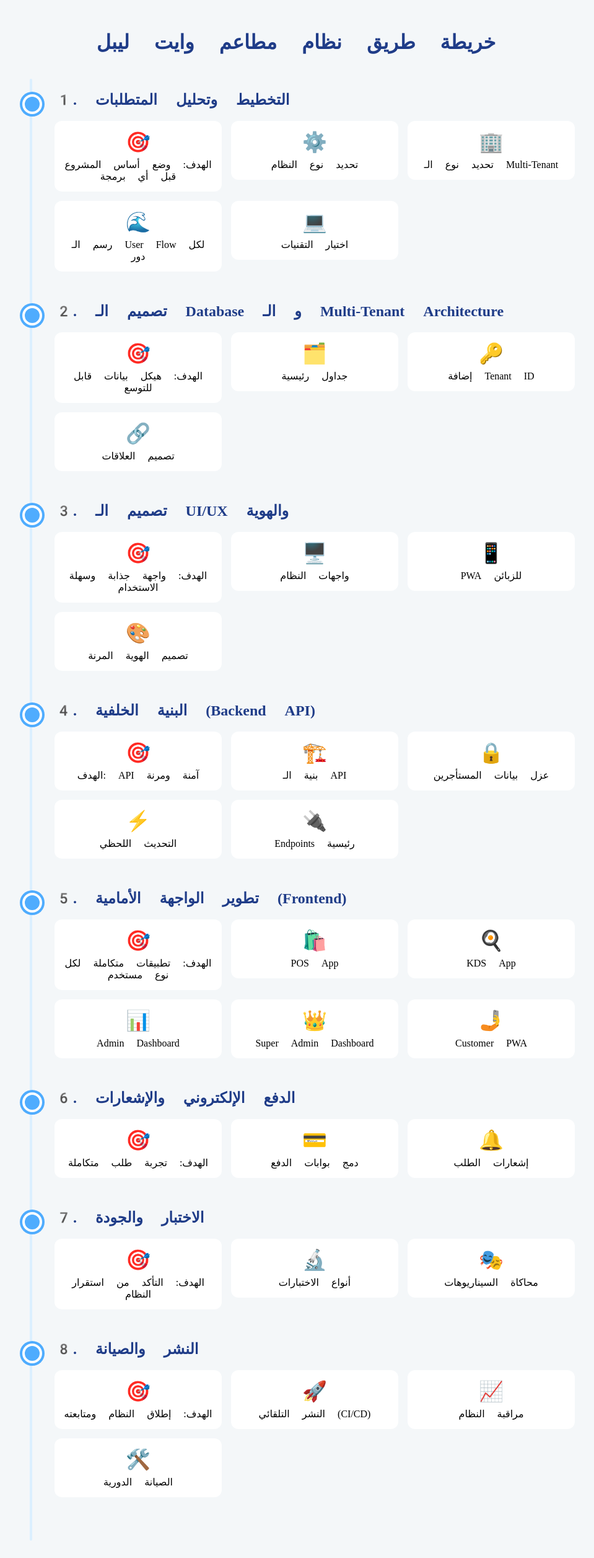
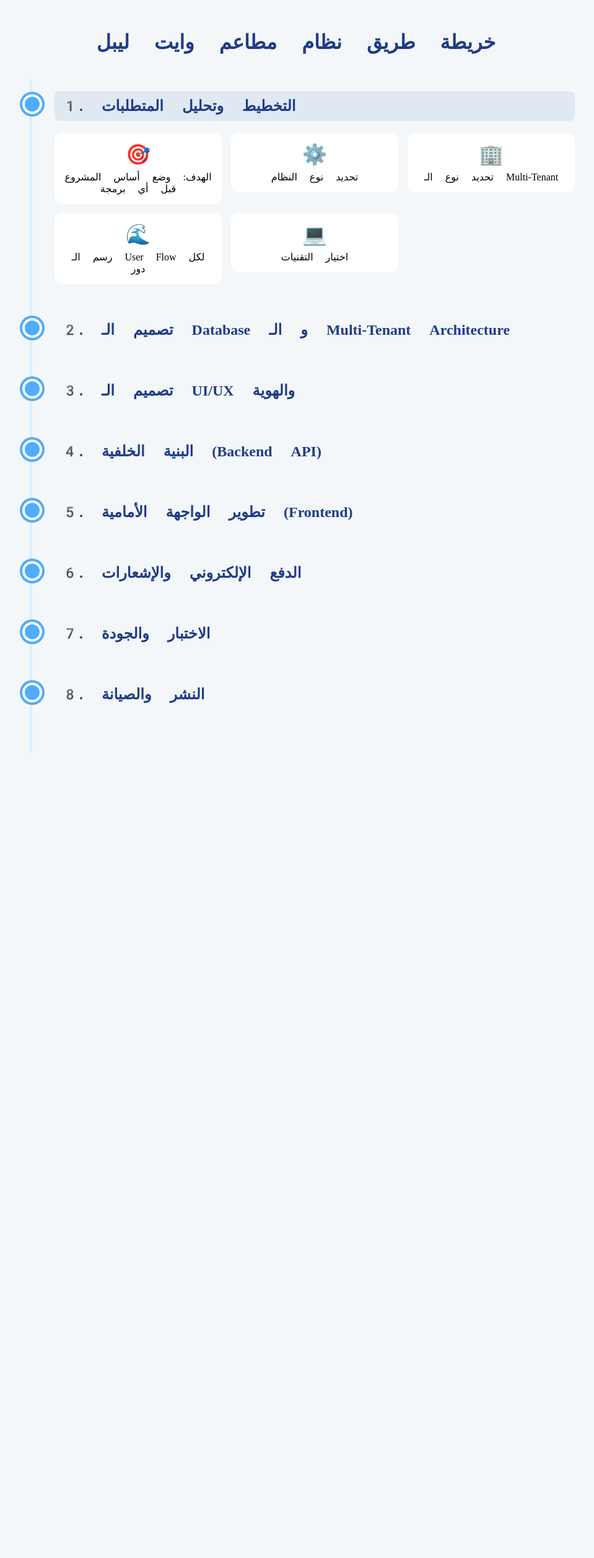
Before and after one commit to abokosay/workplan, a React (Create React App) app: page / in a window 1280 px wide. Shown: the whole page at 62% size, without its empty margins (162-1121 px from the left). After the commit the page ends 1242 px from the top, so only its background shows below. Built offline with nearby package versions, Linux system fonts and the light colour scheme; a web font is replaced by a local one.

Commit message:
feat: Redesign app as a vertical accordion roadmap

```diff
--- a/src/App.jsx
+++ b/src/App.jsx
@@ -14,7 +14,13 @@ function App() {
     "8. النشر والصيانة",
   ];
 
+  const [openPhase, setOpenPhase] = useState(phases[0]); // Keep the first phase open by default
   const [expandedCard, setExpandedCard] = useState(null);
+
+  const handlePhaseClick = (phase) => {
+    setOpenPhase(openPhase === phase ? null : phase);
+    setExpandedCard(null); // Collapse card when changing phase
+  };
 
   const handleCardClick = (cardData) => {
     if (expandedCard === cardData) {
@@ -32,6 +38,8 @@ function App() {
           <PhaseSection
             key={phase}
             phase={phase}
+            isOpen={openPhase === phase}
+            onPhaseClick={handlePhaseClick}
             expandedCard={expandedCard}
             onCardClick={handleCardClick}
           />
--- a/src/components/PhaseSection.jsx
+++ b/src/components/PhaseSection.jsx
@@ -3,85 +3,104 @@ import { motion, AnimatePresence } from "framer-motion";
 
 const phaseData = {
   "1. التخطيط وتحليل المتطلبات": [
-    { name: "الهدف: وضع أساس المشروع قبل أي برمجة", icon: "🎯", tasks: [] },
-    { name: "تحديد نوع النظام", icon: "⚙️", tasks: ["POS (نقطة بيع)", "KDS (شاشة المطبخ)", "PWA للزبون (طلب، دليفري، تيك أواي)", "لوحة إدارة للمطعم + لوحة سوبر أدمن للتحكم بكل العملاء"] },
-    { name: "تحديد نوع الـ Multi-Tenant", icon: "🏢", tasks: ["Database per Tenant أو Shared Database with Tenant ID"] },
-    { name: "رسم الـ User Flow لكل دور", icon: "🌊", tasks: ["Customer", "Delivery Guy", "Manager", "Admin (لكل مطعم)", "Super Admin (للنظام ككل)"] },
-    { name: "اختيار التقنيات", icon: "💻", tasks: ["Frontend: React / Next.js (مع Tailwind أو Material UI)", "Backend: Node.js (NestJS أو Express)", "Database: PostgreSQL أو MongoDB", "PWA: React + Workbox", "Hosting: Docker + AWS / DigitalOcean", "Payments: Stripe أو PayPal أو بوابات محلية", "Notifications: Firebase Cloud Messaging + Twilio (SMS) + Nodemailer (Email)"] }
+    { name: "الهدف: وضع أساس المشروع قبل أي برمجة", icon: "🎯", tasks: ["تحديد الأهداف الرئيسية للنظام.", "تحليل الجمهور المستهدف.", "وضع خطة عمل أولية."] },
+    { name: "تحديد نوع النظام", icon: "⚙️", tasks: ["بناء نظام نقاط بيع (POS) متكامل.", "تطوير شاشة عرض للمطبخ (KDS) لتتبع الطلبات.", "إنشاء تطبيق ويب تقدمي (PWA) للعملاء للطلب والتوصيل.", "تصميم لوحة تحكم لإدارة المطاعم ولوحة تحكم عليا لإدارة جميع العملاء."] },
+    { name: "تحديد نوع الـ Multi-Tenant", icon: "🏢", tasks: ["الاختيار بين قاعدة بيانات منفصلة لكل عميل (Database per Tenant) لضمان العزل التام، أو قاعدة بيانات مشتركة مع `Tenant ID` لسهولة الإدارة."] },
+    { name: "رسم الـ User Flow لكل دور", icon: "🌊", tasks: ["تصميم رحلة المستخدم للعميل (Customer) منذ دخوله التطبيق وحتى استلام الطلب.", "تحديد خطوات رجل التوصيل (Delivery Guy).", "واجهات مدير المطعم (Manager) لمتابعة الأداء.", "صلاحيات الأدمن (Admin) لكل مطعم.", "واجهة السوبر أدمن (Super Admin) للتحكم الكامل."] },
+    { name: "اختيار التقنيات", icon: "💻", tasks: ["الواجهة الأمامية (Frontend): استخدام React أو Next.js مع Tailwind CSS لتصميم مرن.", "الواجهة الخلفية (Backend): بناء API قوي باستخدام Node.js مع NestJS.", "قاعدة البيانات (Database): الاعتماد على PostgreSQL لقوة العلاقات أو MongoDB لمرونة التعامل مع البيانات.", "بوابات الدفع (Payments): دمج Stripe و PayPal مع بوابات دفع محلية.", "الإشعارات (Notifications): استخدام Firebase للموبايل و Twilio للـ SMS."] }
   ],
   "2. تصميم الـ Database و الـ Multi-Tenant Architecture": [
-    { name: "الهدف: هيكل بيانات قابل للتوسع", icon: "🎯", tasks: [] },
-    { name: "جداول رئيسية", icon: "🗂️", tasks: ["restaurants (بيانات كل مطعم)", "menus (قائمة الطعام)", "orders (الطلبات)", "users (الزبائن + الطاقم)", "roles (صلاحيات: manager, chef, delivery, admin)", "payments (تفاصيل الدفع)", "notifications (سجل الإشعارات)"] },
-    { name: "إضافة Tenant ID", icon: "🔑", tasks: ["إضافة Tenant ID في كل جدول لربط البيانات بالمطعم المناسب."] },
-    { name: "تصميم العلاقات", icon: "🔗", tasks: ["تصميم علاقات واضحة مع Indexes للأداء العالي."] }
+    { name: "الهدف: هيكل بيانات قابل للتوسع", icon: "🎯", tasks: ["بناء أساس قوي للبيانات يدعم نمو النظام وإضافة ميزات جديدة بسهولة."] },
+    { name: "جداول رئيسية", icon: "🗂️", tasks: ["تصميم جدول `restaurants` لتخزين معلومات كل مطعم.", "جدول `menus` للقوائم والأصناف.", "جدول `orders` لتتبع جميع الطلبات وحالاتها.", "جدول `users` لحسابات العملاء والموظفين.", "جدول `roles` لتحديد صلاحيات المستخدمين.", "جدول `payments` لتسجيل عمليات الدفع.", "جدول `notifications` لأرشفة الإشعارات المرسلة."] },
+    { name: "إضافة Tenant ID", icon: "🔑", tasks: ["إضافة عمود `tenant_id` في كل الجداول المتعلقة ببيانات العملاء لضمان عزل البيانات بشكل فعال وآمن."] },
+    { name: "تصميم العلاقات", icon: "🔗", tasks: ["ربط الجداول بعلاقات منطقية (One-to-Many, Many-to-Many) واستخدام Indexes لتسريع عمليات البحث والاستعلام."] }
   ],
   "3. تصميم الـ UI/UX والهوية": [
-    { name: "الهدف: واجهة جذابة وسهلة الاستخدام", icon: "🎯", tasks: [] },
-    { name: "واجهات النظام", icon: "🖥️", tasks: ["واجهة POS لموظف الكاشير (شاشة لمس – سريعة)", "واجهة KDS (عرض الطلبات في المطبخ مع تحديث لحظي)", "لوحة تحكم المطعم: إدارة القائمة، متابعة الطلبات، التقارير.", "لوحة سوبر أدمن: إدارة جميع العملاء، تفعيل/إيقاف المطاعم."] },
-    { name: "PWA للزبائن", icon: "📱", tasks: ["تصفح القائمة", "إضافة للسلة", "اختيار التوصيل أو الاستلام", "الدفع", "تتبع الطلب"] },
-    { name: "تصميم الهوية المرنة", icon: "🎨", tasks: ["تصميم الهوية بحيث يمكن تغيير الألوان والشعار لكل عميل بسهولة (Theme Config)."] }
+    { name: "الهدف: واجهة جذابة وسهلة الاستخدام", icon: "🎯", tasks: ["التركيز على تجربة مستخدم سلسة وتصميم جذاب يعكس هوية كل مطعم."] },
+    { name: "واجهات النظام", icon: "🖥️", tasks: ["تصميم واجهة POS تدعم شاشات اللمس وتتميز بالسرعة في إدخال الطلبات.", "تصميم واجهة KDS تعرض الطلبات بوضوح مع تحديثات لحظية لحالة كل طلب.", "لوحة تحكم للمطعم تتيح إدارة سهلة للقائمة، متابعة حية للطلبات، وتقارير أداء تفصيلية."] },
+    { name: "PWA للزبائن", icon: "📱", tasks: ["تصميم تطبيق ويب للعملاء يتيح تصفح القائمة بسهولة، إضافة المنتجات للسلة، إتمام عملية الدفع، وتتبع حالة الطلب خطوة بخطوة."] },
+    { name: "تصميم الهوية المرنة", icon: "🎨", tasks: ["إنشاء نظام تصميم (Theme Config) يسمح بتغيير الألوان، الخطوط، والشعار بسهولة لكل عميل (مطعم) على حدة."] }
   ],
   "4. البنية الخلفية (Backend API)": [
-    { name: "الهدف: API آمنة ومرنة", icon: "🎯", tasks: [] },
-    { name: "بنية الـ API", icon: "🏗️", tasks: ["REST أو GraphQL API مع Authentication JWT + Refresh Tokens."] },
-    { name: "عزل بيانات المستأجرين", icon: "🔒", tasks: ["Middleware لفصل بيانات كل مطعم (Tenant Isolation)."] },
-    { name: "التحديث اللحظي", icon: "⚡", tasks: ["دعم WebSockets أو Firebase Realtime للتحديث الفوري للطلبات."] },
-    { name: "Endpoints رئيسية", icon: "🔌", tasks: ["Auth (تسجيل دخول/خروج)", "Orders (CRUD)", "Menu (CRUD)", "Payments (Stripe/PayPal Integration)", "Notifications (Push/SMS/Email)"] }
+    { name: "الهدف: API آمنة ومرنة", icon: "🎯", tasks: ["تطوير واجهة برمجية (API) قوية، آمنة، وقادرة على التعامل مع جميع عمليات النظام بكفاءة."] },
+    { name: "بنية الـ API", icon: "🏗️", tasks: ["استخدام REST أو GraphQL API وتأمينها باستخدام JWT (JSON Web Tokens) مع Refresh Tokens لضمان صلاحيات الدخول."] },
+    { name: "عزل بيانات المستأجرين", icon: "🔒", tasks: ["تطبيق Middleware على مستوى الـ API يقوم بالتحقق من `tenant_id` لكل طلب لضمان عدم وصول أي مطعم لبيانات مطعم آخر."] },
+    { name: "التحديث اللحظي", icon: "⚡", tasks: ["استخدام WebSockets أو Firebase Realtime Database لتوفير تحديثات فورية للطلبات على شاشة KDS وتطبيقات العملاء."] },
+    { name: "Endpoints رئيسية", icon: "🔌", tasks: ["تطوير Endpoints لإدارة عمليات المصادقة (Auth)، الطلبات (Orders)، القوائم (Menu)، الدفع (Payments)، والإشعارات (Notifications)."] }
   ],
   "5. تطوير الواجهة الأمامية (Frontend)": [
-    { name: "الهدف: تطبيقات متكاملة لكل نوع مستخدم", icon: "🎯", tasks: [] },
-    { name: "POS App", icon: "🛍️", tasks: ["واجهة سريعة للعملاء الداخليين (React + Electron أو PWA)"] },
-    { name: "KDS App", icon: "🍳", tasks: ["عرض الطلبات حسب الوقت والحالة."] },
-    { name: "Admin Dashboard", icon: "📊", tasks: ["إدارة المطعم وإعداداته."] },
-    { name: "Super Admin Dashboard", icon: "👑", tasks: ["إدارة النظام ككل."] },
-    { name: "Customer PWA", icon: "🤳", tasks: ["الطلب والدفع وتتبع الطلب."] }
+    { name: "الهدف: تطبيقات متكاملة لكل نوع مستخدم", icon: "🎯", tasks: ["بناء واجهات مستخدم تفاعلية وسريعة لكل دور في النظام."] },
+    { name: "POS App", icon: "🛍️", tasks: ["تطوير تطبيق نقاط البيع كـ PWA ليعمل على أي جهاز أو كتطبيق سطح مكتب باستخدام Electron."] },
+    { name: "KDS App", icon: "🍳", tasks: ["بناء تطبيق شاشة المطبخ الذي يعرض الطلبات الجديدة ويعكس حالتها (قيد التحضير، جاهز) بشكل فوري."] },
+    { name: "Admin Dashboard", icon: "📊", tasks: ["تطوير لوحة تحكم للمطعم تتيح له إدارة كل جوانب عمله من قائمته إلى تقاريره المالية."] },
+    { name: "Super Admin Dashboard", icon: "👑", tasks: ["بناء لوحة تحكم للسوبر أدمن تمنحه القدرة على إدارة الاشتراكات، إضافة مطاعم جديدة، ومراقبة أداء النظام ككل."] },
+    { name: "Customer PWA", icon: "🤳", tasks: ["تطوير تطبيق العميل للطلب والدفع مع ميزات مثل حفظ العناوين، سجل الطلبات، وتتبع التوصيل."] }
   ],
   "6. الدفع الإلكتروني والإشعارات": [
-    { name: "الهدف: تجربة طلب متكاملة", icon: "🎯", tasks: [] },
-    { name: "دمج بوابات الدفع", icon: "💳", tasks: ["دمج Stripe/PayPal + بوابات محلية (Hyperpay, PayTabs...)"] },
-    { name: "إشعارات الطلب", icon: "🔔", tasks: ["Push (Firebase)", "SMS (Twilio أو مزود محلي)", "Email (Nodemailer)"] }
+    { name: "الهدف: تجربة طلب متكاملة", icon: "🎯", tasks: ["توفير تجربة دفع سلسة وإبقاء العميل على اطلاع دائم بحالة طلبه."] },
+    { name: "دمج بوابات الدفع", icon: "💳", tasks: ["الربط مع بوابات دفع عالمية مثل Stripe و PayPal، بالإضافة إلى دعم بوابات الدفع المحلية لتلبية احتياجات أسواق مختلفة."] },
+    { name: "إشعارات الطلب", icon: "🔔", tasks: ["إرسال إشعارات Push عبر Firebase عند تحديث حالة الطلب.", "إرسال رسائل SMS عبر Twilio لتأكيد الطلب أو عند اقتراب التوصيل.", "إرسال فواتير وإيصالات عبر البريد الإلكتروني (Email)."] }
   ],
   "7. الاختبار والجودة": [
-    { name: "الهدف: التأكد من استقرار النظام", icon: "🎯", tasks: [] },
-    { name: "أنواع الاختبارات", icon: "🔬", tasks: ["اختبارات وحدة (Unit Tests) لكل API.", "اختبارات تكامل (Integration Tests).", "اختبارات أداء (Load Testing)."] },
-    { name: "محاكاة السيناريوهات", icon: "🎭", tasks: ["محاكاة لسيناريوهات الطلب الحقيقية."] }
+    { name: "الهدف: التأكد من استقرار النظام", icon: "🎯", tasks: ["ضمان خلو النظام من الأخطاء وتقديم منتج موثوق وعالي الجودة."] },
+    { name: "أنواع الاختبارات", icon: "🔬", tasks: ["كتابة اختبارات الوحدة (Unit Tests) للتحقق من كل دالة في الـ API بشكل منفصل.", "إجراء اختبارات التكامل (Integration Tests) للتأكد من أن أجزاء النظام تعمل معًا بشكل صحيح.", "تنفيذ اختبارات الأداء (Load Testing) لمحاكاة الضغط العالي على النظام."] },
+    { name: "محاكاة السيناريوهات", icon: "🎭", tasks: ["اختبار سيناريوهات واقعية مثل انقطاع الإنترنت أثناء الطلب، التعامل مع عمليات الدفع الفاشلة، وتحديث القائمة أثناء عمل النظام."] }
   ],
   "8. النشر والصيانة": [
-    { name: "الهدف: إطلاق النظام ومتابعته", icon: "🎯", tasks: [] },
-    { name: "النشر التلقائي (CI/CD)", icon: "🚀", tasks: ["إعداد CI/CD للنشر التلقائي."] },
-    { name: "مراقبة النظام", icon: "📈", tasks: ["مراقبة النظام (Monitoring + Logging)."] },
-    { name: "الصيانة الدورية", icon: "🛠️", tasks: ["تحديثات أمنية دورية."] }
+    { name: "الهدف: إطلاق النظام ومتابعته", icon: "🎯", tasks: ["نشر النظام على خوادم الإنتاج وضمان عمله بشكل مستمر ومستقر."] },
+    { name: "النشر التلقائي (CI/CD)", icon: "🚀", tasks: ["إعداد نظام CI/CD باستخدام أدوات مثل Jenkins أو GitHub Actions لنشر التحديثات الجديدة بشكل تلقائي وآمن."] },
+    { name: "مراقبة النظام", icon: "📈", tasks: ["استخدام أدوات مراقبة (Monitoring) لتتبع أداء الخوادم واكتشاف الأخطاء، مع تسجيل جميع الأنشطة (Logging) لتسهيل عملية التصحيح."] },
+    { name: "الصيانة الدورية", icon: "🛠️", tasks: ["جدولة تحديثات أمنية دورية، أخذ نسخ احتياطية من قاعدة البيانات، وتحسين أداء النظام بناءً على بيانات المراقبة."] }
   ]
 };
 
-function PhaseSection({ phase, expandedCard, onCardClick }) {
+function PhaseSection({ phase, isOpen, onPhaseClick, expandedCard, onCardClick }) {
   const components = phaseData[phase] || [];
 
   return (
-    <div className="phase-section">
-      <h2>{phase}</h2>
-      <div className="component-grid">
+    <motion.div layout className={`phase-section ${isOpen ? "open" : ""}`}>
+      <motion.h2 layout onClick={() => onPhaseClick(phase)}>{phase}</motion.h2>
+      <AnimatePresence>
+        {isOpen && (
+          <motion.div
+            className="component-grid"
+            initial={{ opacity: 0, height: 0 }}
+            animate={{ opacity: 1, height: "auto" }}
+            exit={{ opacity: 0, height: 0 }}
+            transition={{ duration: 0.5, ease: "easeInOut" }}
+          >
             {components.map((comp, idx) => (
-          <div
+              <motion.div
                 key={idx}
+                layout
                 className={`component-card ${expandedCard === comp ? "expanded" : ""}`}
                 onClick={() => onCardClick(comp)}
               >
                 <div className="component-icon">{comp.icon}</div>
                 <div className="component-name">{comp.name}</div>
+                  <AnimatePresence>
                     {expandedCard === comp && comp.tasks.length > 0 && (
-                <div className="task-list">
+                      <motion.div
+                        className="task-list"
+                        initial={{ opacity: 0, height: 0 }}
+                        animate={{ opacity: 1, height: "auto" }}
+                        exit={{ opacity: 0, height: 0 }}
+                        transition={{ duration: 0.3 }}
+                      >
                         <ul>
                           {comp.tasks.map((task, taskIdx) => (
                             <li key={taskIdx}>{task}</li>
                           ))}
                         </ul>
-                </div>
+                      </motion.div>
                     )}
-          </div>
+                  </AnimatePresence>
+              </motion.div>
             ))}
-      </div>
-    </div>
+          </motion.div>
+        )}
+      </AnimatePresence>
+    </motion.div>
   );
 }
 
--- a/src/styles/main.css
+++ b/src/styles/main.css
@@ -54,6 +54,18 @@ body {
   font-size: 1.5em;
   margin-top: 0;
   color: #1f3c88;
+  cursor: pointer;
+  padding: 10px;
+  border-radius: 8px;
+  transition: background-color 0.3s;
+}
+
+.phase-section.open h2 {
+  background-color: #e0e9f2;
+}
+
+.phase-section h2:hover {
+  background-color: #e8f0f7;
 }
 
 .component-grid {
```
Lines whose indentation alone changed are shown as unchanged.
